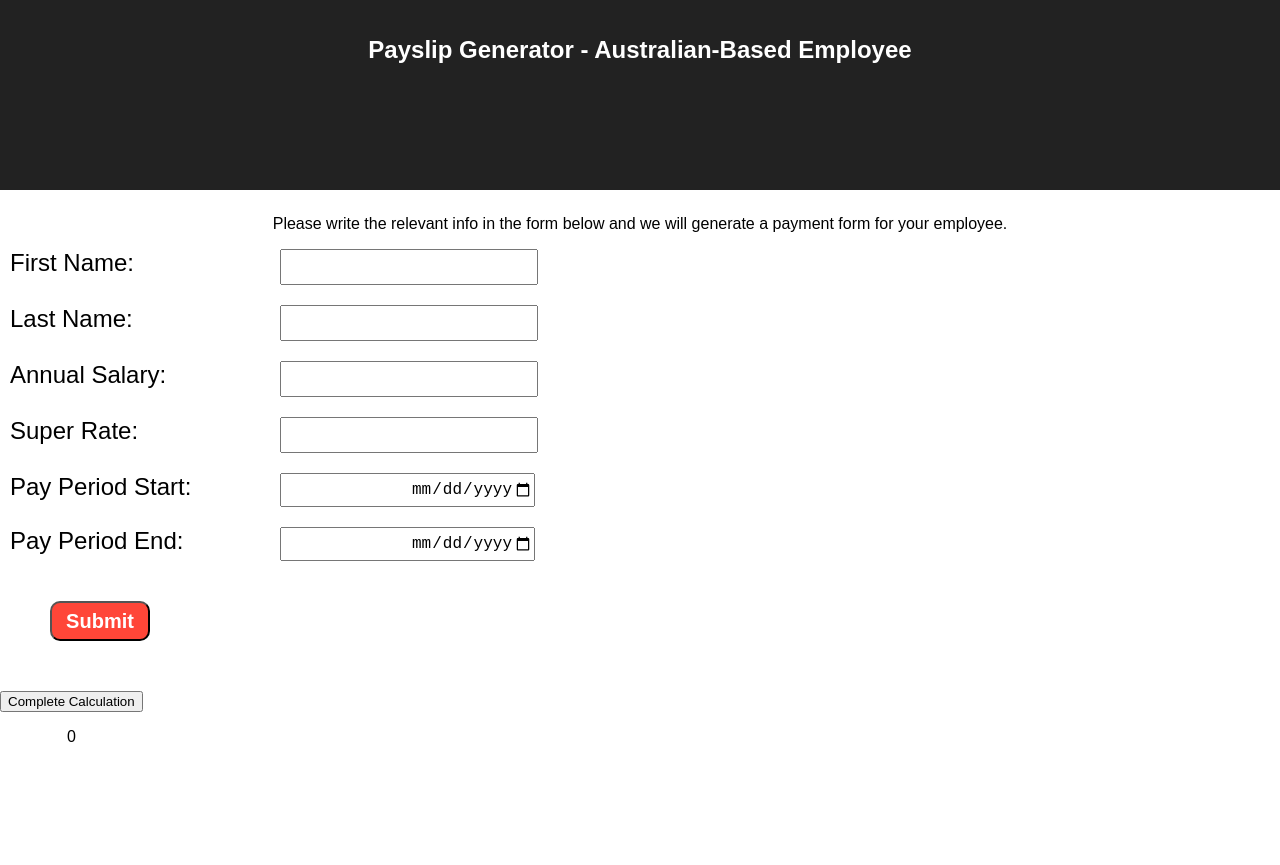
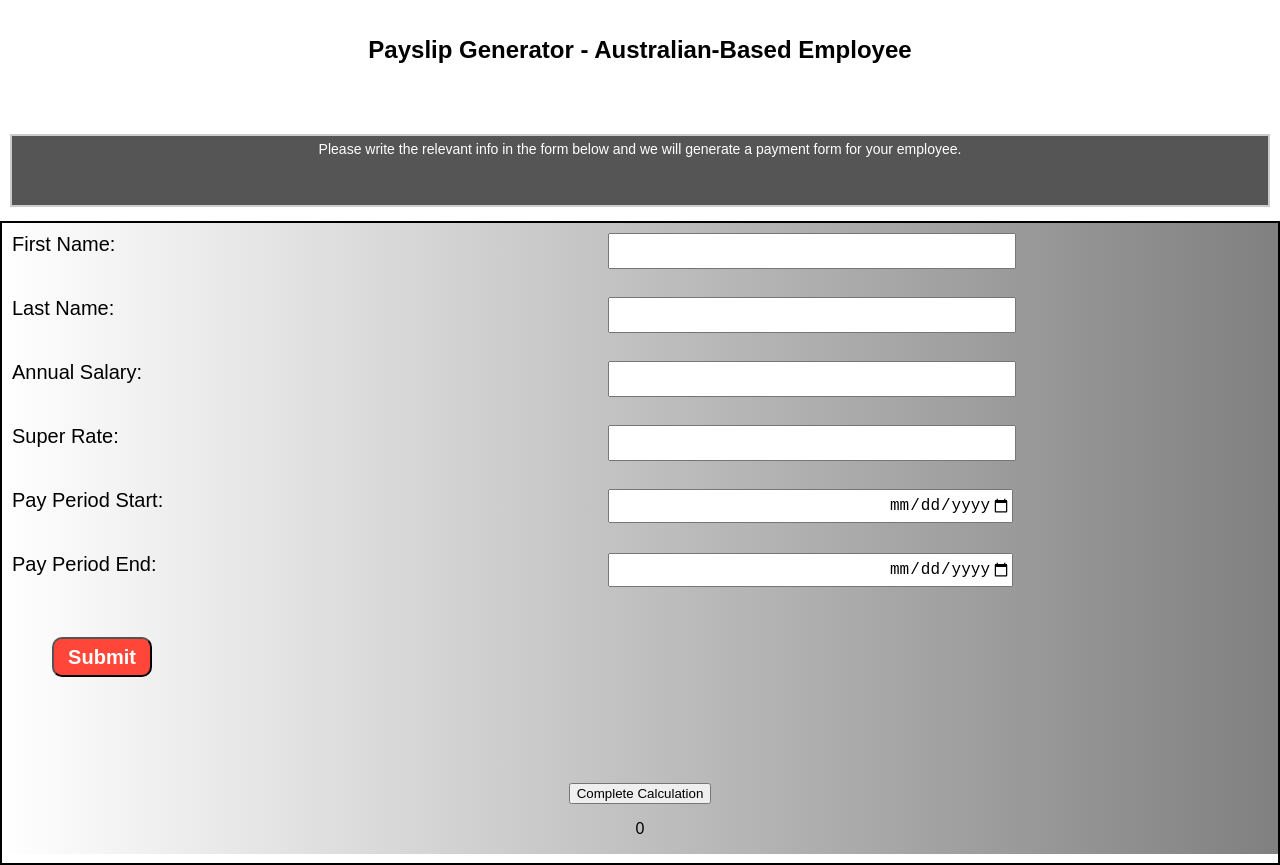
Before and after one commit to tomlouismurphy/flexible-pay-compiler, a React (Create React App) app: page / in a window 1280 px wide. Before the commit the page ends 800 px from the top, so only its background shows below. Built offline with nearby package versions, Linux system fonts and the light colour scheme.

Commit message:
added black and white styling

```diff
--- a/src/App.css
+++ b/src/App.css
@@ -1,12 +1,17 @@
+body > #root > div {
+  height: 100vh;
+}
+
 .container {
   text-align: center;
 }
 
 .main-header {
-  background-color: #222;
+  background-color: white;
   height: 150px;
   padding: 20px;
-  color: white;
+  color: black;
+  height: 10vh;
 }
 
 .classification {
@@ -15,7 +20,14 @@
 
 .instruction-text {
   text-align: center;
-  margin-top: 25px;
-  margin-left: 35px;
-  margin-right: 35px;
+  padding-top: 5px;
+  padding-left: 30px;
+  padding-right: 30px;
+  margin-left: 10px;
+  margin-right: 10px;
+  height: 8vh;
+  font-size: 14px;
+  border: solid 2px #cccccc;
+  background-color: #555555;
+  color: white;
 }
--- a/src/EmployeeForm/EmployeeForm.css
+++ b/src/EmployeeForm/EmployeeForm.css
@@ -1,5 +1,12 @@
+.overall {
+	height: 80vh;
+	border: black 2px solid;
+}
+
 .formContainer {
 	text-align: left;
+	background: linear-gradient(to right, white, gray);
+	height: 70vh;
 }
 
 .payslipInformation {
@@ -8,12 +15,13 @@
 }
 
 .payslipTidbit {
-	font-size: 24px;
+	font-size: 20px;
 	margin-left: 10px;
 	display: inline-block;
 	float: left;
 	clear: left;
-	width: 250px;
+	width: 45vw;
+	height: 8vh;
 }
 
 .inputBox {
@@ -23,7 +31,7 @@
 	margin-bottom: 20px;
 	margin-left: 20px;
 	height: 30px;
-	width: 250px;
+	width: 45vw;
 	font-size: 16px;
 	text-align: right;
 }
@@ -42,3 +50,23 @@
 	font-weight: bold;
 	border-radius: 10px;
 }
+
+#firstPositionTidbit {
+	margin-top: 10px;
+}
+
+#firstPositionInput {
+	margin-top: 10px;
+}
+
+@media (min-width: 800px) {
+	.inputBox {
+		width: 400px;
+	}
+}
+
+@media (max-height: 580px) {
+	.inputBox {
+		height: 20px;
+	}
+}
--- a/src/EmployeeForm/EmployeeForm.js
+++ b/src/EmployeeForm/EmployeeForm.js
@@ -56,8 +56,8 @@ export class EmployeeForm extends Component {
       <div className="overall">
         <div className="formContainer">
           <form className="payslipInformation">
-            <label className="payslipTidbit">First Name:</label>
-            <input className="inputBox" type="text" name="firstName" onChange={this.handleInput}/>
+            <label className="payslipTidbit" id="firstPositionTidbit">First Name:</label>
+            <input className="inputBox" id="firstPositionInput" type="text" name="firstName" onChange={this.handleInput}/>
             <br/>
             <label className="payslipTidbit">Last Name:</label>
             <input className="inputBox" type="text" name="lastName" onChange={this.handleInput}/>
--- a/src/Readout/Readout.css
+++ b/src/Readout/Readout.css
@@ -1,4 +1,6 @@
 .read-container {
 	clear: left;
 	float: left;
+	width: 100% !important;
+	background: linear-gradient(to right, white, gray);
 }
```
